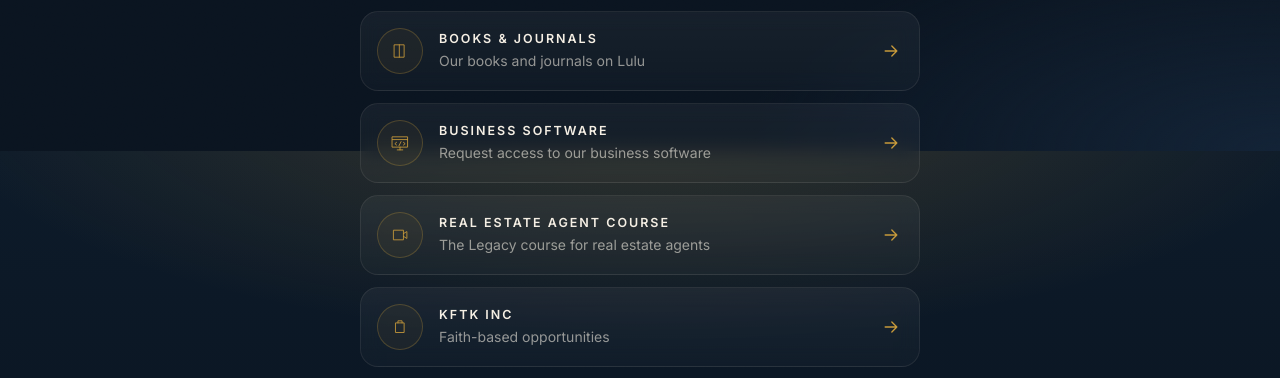
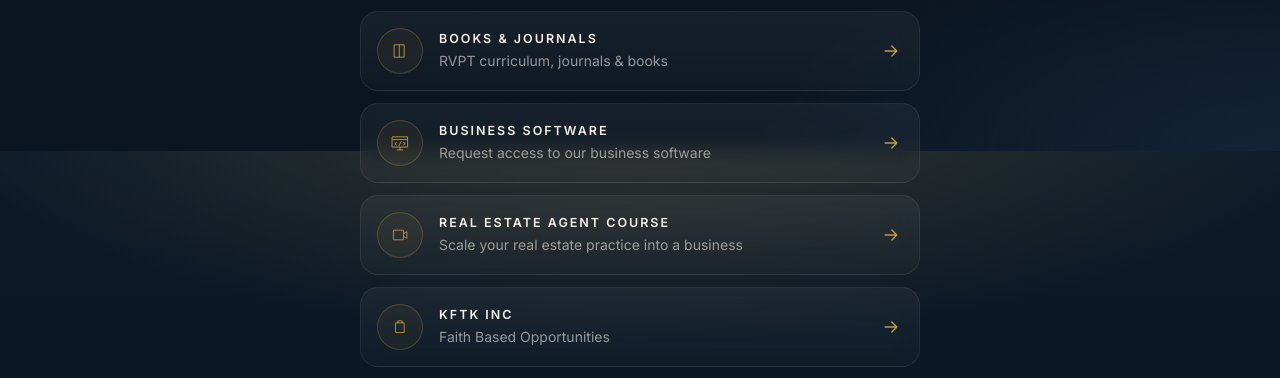
Before and after one commit to teamdigitalgpb/the-scalable-leader-linktree, a plain HTML site: page index.html in a window 1280 px wide. Shown: the part 649-1027 px from the top of the page. Drawn offline with nearby package versions, Linux system fonts and the light colour scheme.

Commit message:
Revamp Linktree cards based on JC's blueprint answers

```diff
--- a/index.html
+++ b/index.html
@@ -55,7 +55,7 @@
             <div class="icon-box"><img src="icons/book.svg" alt=""></div>
             <div class="content">
                 <h2>BOOKS &amp; JOURNALS</h2>
-                <p>Our books and journals on Lulu</p>
+                <p>RVPT curriculum, journals &amp; books</p>
             </div>
             <div class="arrow"><svg viewBox="0 0 24 24" fill="none" stroke="currentColor" stroke-width="1.6" stroke-linecap="round" stroke-linejoin="round" aria-hidden="true"><path d="M5 12h14M13 6l6 6-6 6"/></svg></div>
         </a>
@@ -71,7 +71,7 @@
             <div class="icon-box"><img src="icons/video.svg" alt=""></div>
             <div class="content">
                 <h2>REAL ESTATE AGENT COURSE</h2>
-                <p>The Legacy course for real estate agents</p>
+                <p>Scale your real estate practice into a business</p>
             </div>
             <div class="arrow"><svg viewBox="0 0 24 24" fill="none" stroke="currentColor" stroke-width="1.6" stroke-linecap="round" stroke-linejoin="round" aria-hidden="true"><path d="M5 12h14M13 6l6 6-6 6"/></svg></div>
         </a>
@@ -79,7 +79,7 @@
             <div class="icon-box"><img src="icons/briefcase.svg" alt=""></div>
             <div class="content">
                 <h2>KFTK INC</h2>
-                <p>Faith-based opportunities</p>
+                <p>Faith Based Opportunities</p>
             </div>
             <div class="arrow"><svg viewBox="0 0 24 24" fill="none" stroke="currentColor" stroke-width="1.6" stroke-linecap="round" stroke-linejoin="round" aria-hidden="true"><path d="M5 12h14M13 6l6 6-6 6"/></svg></div>
         </a>
```
Also changed, not shown: ghl/ghl-paste-2-element-linktree.html (+2 -2 lines), ghl/preview-linktree.html (+2 -2 lines), 1 other file.
